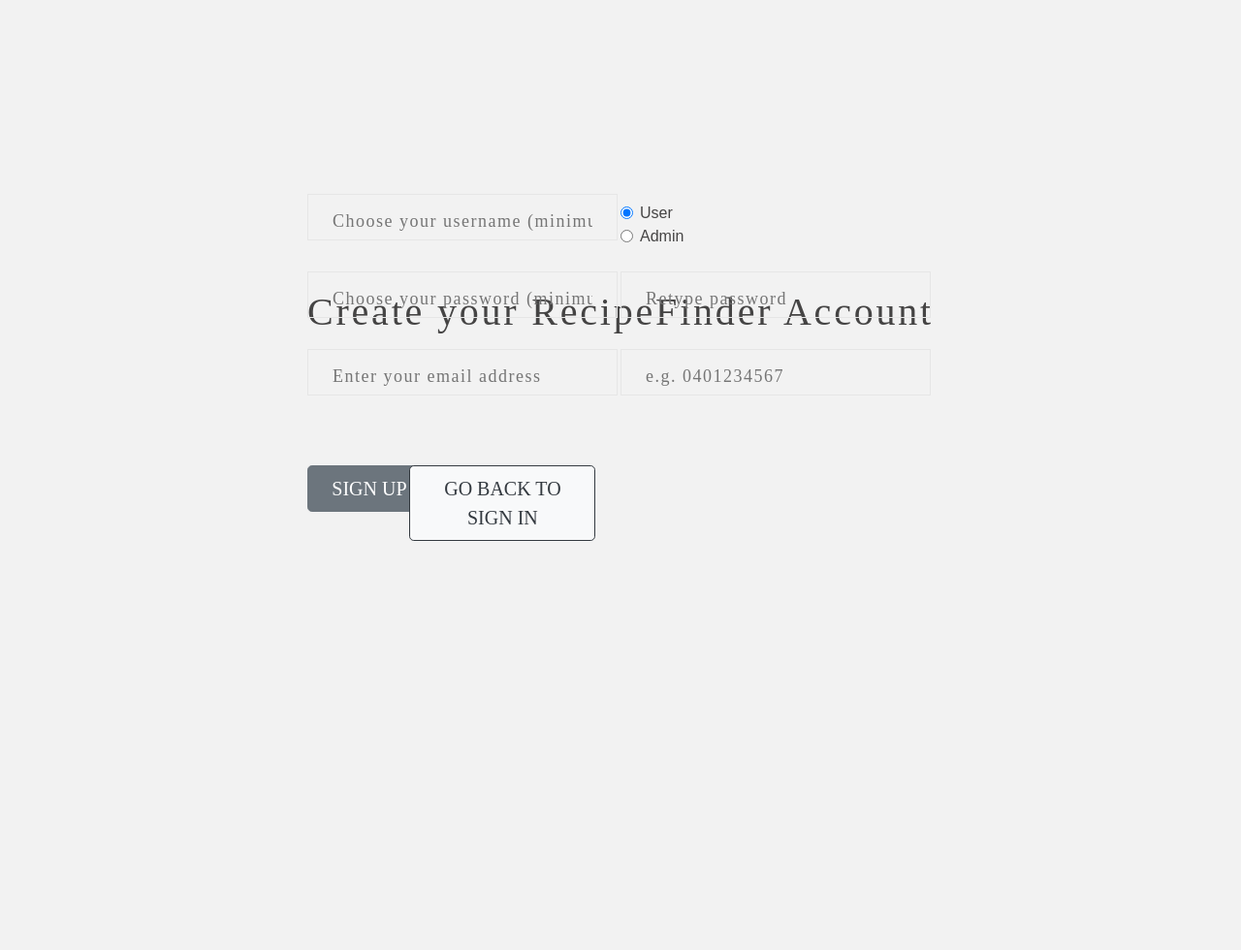
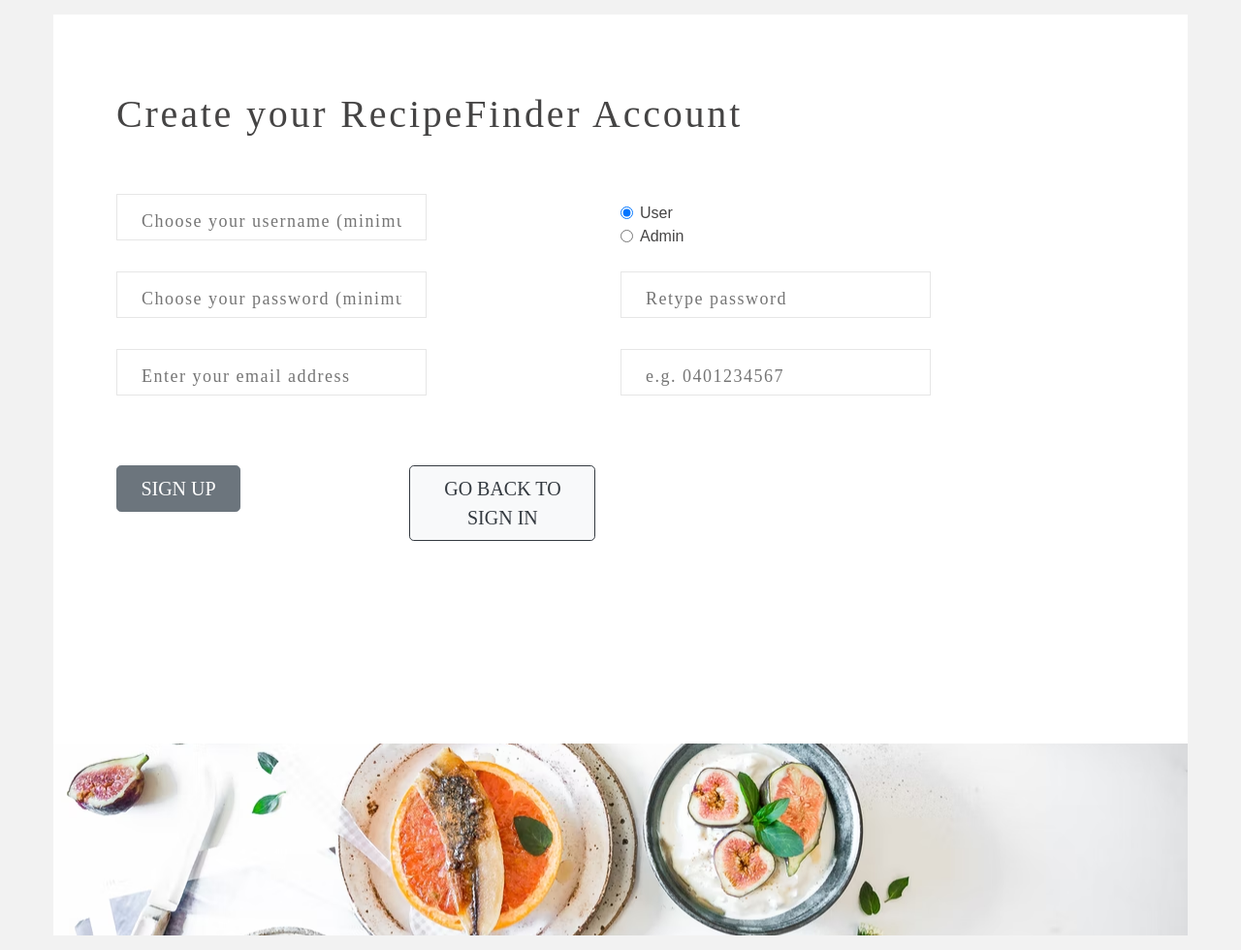
Before and after one commit to astranero/tsoha-RecipeFinder, a Flask app: page /signup in a window 1280 px wide. Shown: the whole page at 97% size. Before the commit the page ends 558 px from the top, so only its background shows below. Run offline with Flask 2, Linux system fonts and the light colour scheme; some libraries are stand-ins or nearby versions.

Commit message:
fixing signup page

```diff
--- a/src/templates/signup.html
+++ b/src/templates/signup.html
@@ -9,7 +9,7 @@
 <body>
   <div class="limiter">
       <div class="background-signup">
-          <div class="wrap-singup">
+          <div class="wrap-signup">
               <form class="signup-form validate-form" action="/signup" method="POST">
                 <div class="page-title">Create your RecipeFinder Account</div>
 
```
